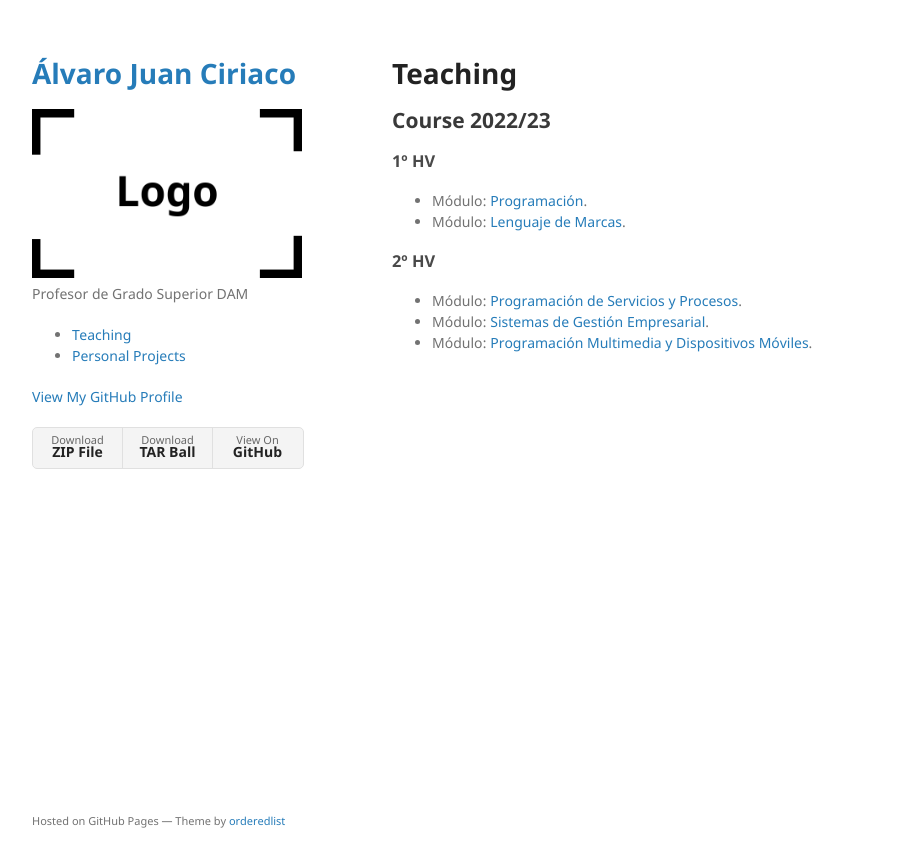
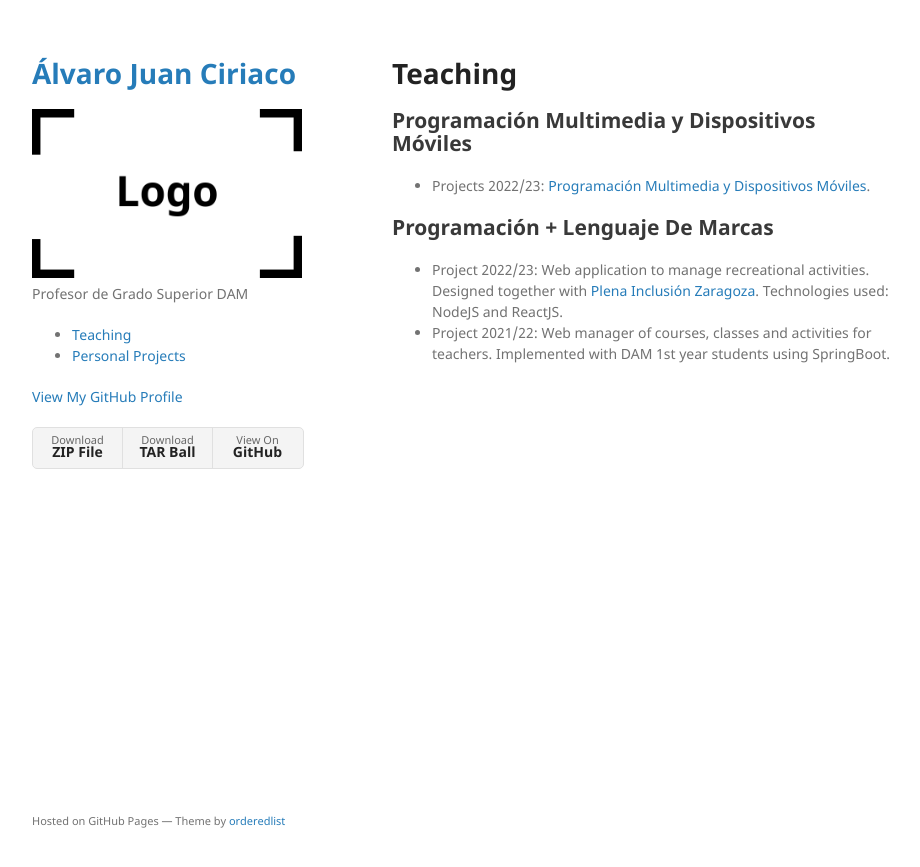
Before and after one commit to ajuan-salesianos/ajuan-salesianos.github.io, a Jekyll site: the page built from teaching.md, in a window 1280 px wide. Shown: the top 867 px of the page, without its empty margins (178-1098 px from the left). Built offline with Jekyll 4.4.1, drawn with Linux system fonts in a browser that asks for light colours; our own code applies the rules of GitHub Pages for plain Markdown files.

Commit message:
Personal Projects and Teaching

```diff
--- a/teaching.md
+++ b/teaching.md
@@ -4,12 +4,9 @@ layout: default
 
 # Teaching
 
-## Course 2022/23
-### 1º HV
-*   Módulo: [Programación](./teaching.html).
-*   Módulo: [Lenguaje de Marcas](./teaching.html).
+## Programación Multimedia y Dispositivos Móviles
+*   Projects 2022/23: [Programación Multimedia y Dispositivos Móviles](./teaching.html).
 
-### 2º HV
-*   Módulo: [Programación de Servicios y Procesos](./teaching.html).
-*   Módulo: [Sistemas de Gestión Empresarial](./teaching.html).
-*   Módulo: [Programación Multimedia y Dispositivos Móviles](./teaching.html).
+## Programación + Lenguaje De Marcas
+*   Project 2022/23: Web application to manage recreational activities. Designed together with [Plena Inclusión Zaragoza](http://www.plenainclusionaragon.com/). Technologies used: NodeJS and ReactJS.
+*   Project 2021/22: Web manager of courses, classes and activities for teachers. Implemented with DAM 1st year students using SpringBoot.
```
Also changed, not shown: personal-projects.md (+1 -3 lines).
